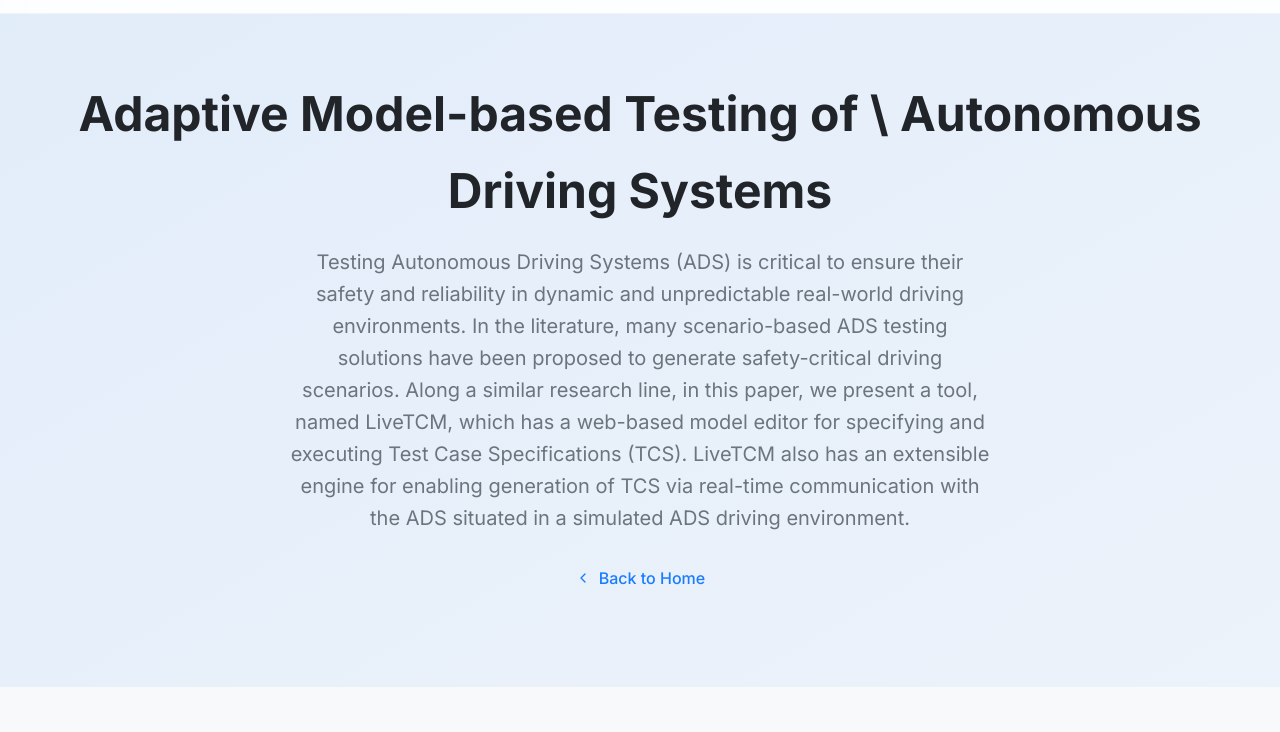
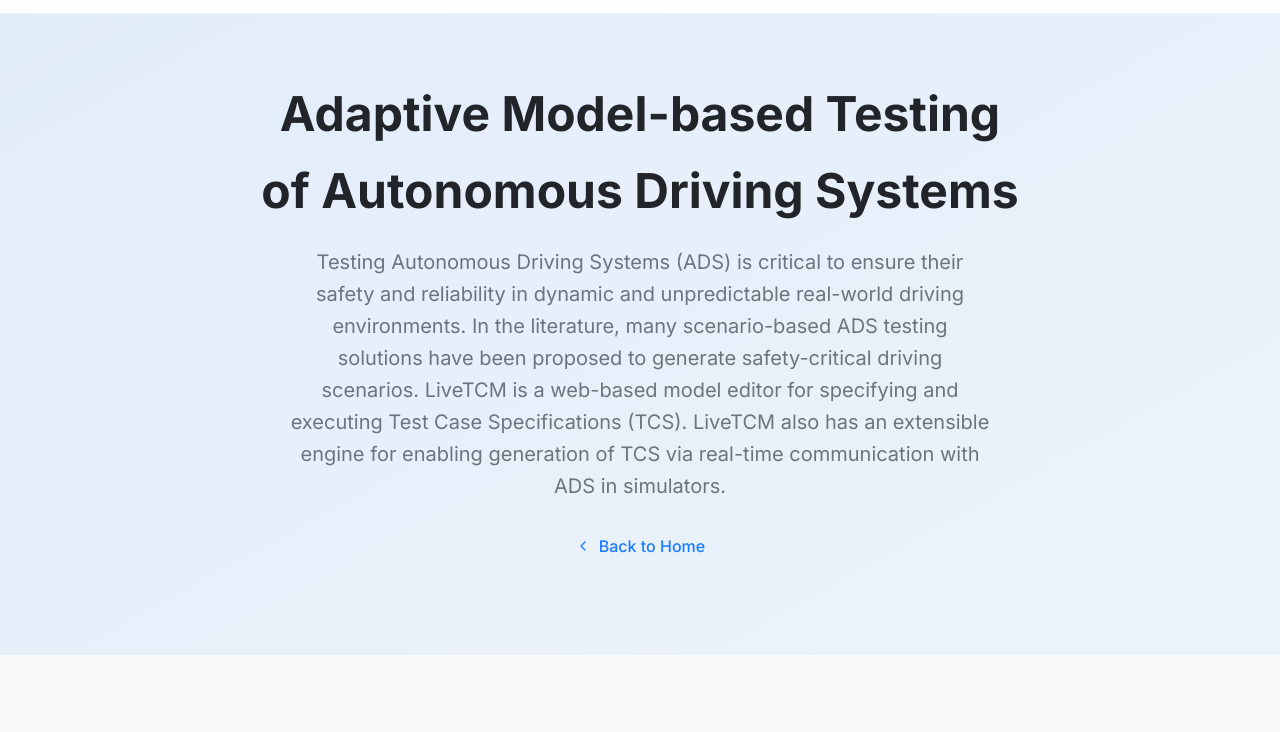
Before and after one commit to WSE-Lab/WSE-Lab.github.io, a plain HTML site: page liveTCM.html in a window 1280 px wide. Shown: the part 52-784 px from the top of the page. Drawn offline with Linux system fonts and the light colour scheme.

Commit message:
Update liveTCM.html

```diff
--- a/liveTCM.html
+++ b/liveTCM.html
@@ -422,10 +422,12 @@
 <!-- Page Header -->
 <section class="page-header">
   <div class="container">
-    <h1 class="page-title">Adaptive Model-based Testing of \
-      Autonomous Driving Systems</h1>
+    <h1 class="page-title">Adaptive Model-based Testing <br> of Autonomous Driving Systems</h1>
     <p class="page-description">
-        Testing Autonomous Driving Systems (ADS) is critical to ensure their safety and reliability in dynamic and unpredictable real-world driving environments. In the literature, many scenario-based ADS testing solutions have been proposed to generate safety-critical driving scenarios. Along a similar research line, in this paper, we present a tool, named LiveTCM, which has a web-based model editor for specifying and executing Test Case Specifications (TCS). LiveTCM also has an extensible engine for enabling generation of TCS via real-time communication with the ADS situated in a simulated ADS driving environment.
+        Testing Autonomous Driving Systems (ADS) is critical to ensure their safety and reliability in dynamic and unpredictable real-world driving environments.
+        In the literature, many scenario-based ADS testing solutions have been proposed to generate safety-critical driving scenarios.
+        LiveTCM is a web-based model editor for specifying and executing Test Case Specifications (TCS).
+        LiveTCM also has an extensible engine for enabling generation of TCS via real-time communication with ADS in simulators.
     </p>
     <a href="index.html" class="back-link">
       <svg xmlns="http://www.w3.org/2000/svg" width="16" height="16" viewBox="0 0 24 24" fill="none" stroke="currentColor" stroke-width="2" stroke-linecap="round" stroke-linejoin="round">
```
